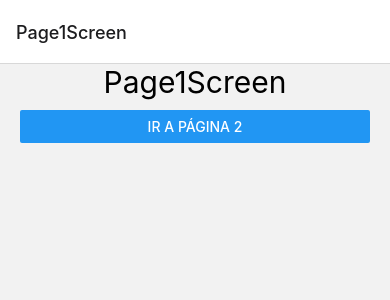
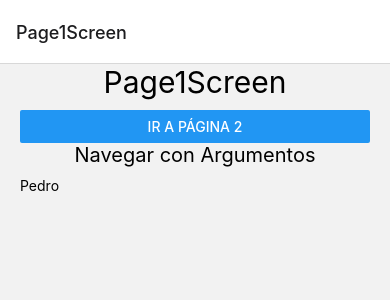
Before and after one commit to Newflaree/react-native_navigationApp, a React Native app: screen /Page1Screen in a window 390 px wide. Shown: the top 300 px of the page. Built offline with nearby package versions, Linux system fonts and the light colour scheme.

Commit message:
Enviar argumentos entre pantallas

```diff
--- a/src/navigation/StackNavigator.jsx
+++ b/src/navigation/StackNavigator.jsx
@@ -4,7 +4,8 @@ import { createStackNavigator } from '@react-navigation/stack';
 import {
   Page1Screen,
   Page2Screen,
-  Page3Screen
+  Page3Screen,
+  UserScreen
 } from '../screens';
 
 
@@ -34,6 +35,9 @@ export const StackNavigator = () => {
           title: '3ra Page'
         }}
       />
+
+
+      <Stack.Screen name='UserScreen' component={ UserScreen } />
     </Stack.Navigator>
   );
 }
--- a/src/screens/Page1Screen.jsx
+++ b/src/screens/Page1Screen.jsx
@@ -1,4 +1,4 @@
-import { Button,View, Text } from 'react-native';
+import { TouchableOpacity, Button,View, Text } from 'react-native';
 import { styles } from '../theme';
 
 
@@ -12,6 +12,18 @@ export const Page1Screen = ({ navigation }) => {
         title='Ir a Página 2'
         onPress={ () => navigation.navigate( 'Page2Screen' ) }
       />
+
+
+      <Text style={ styles.subTitle }>Navegar con Argumentos</Text>
+
+      <TouchableOpacity
+        onPress={ () => navigation.navigate( 'UserScreen', {
+          id: 1,
+          name: 'Pedro'
+        })}
+      >
+        <Text>Pedro</Text>
+      </TouchableOpacity>
     </View>
   );
 }
--- /dev/null
+++ b/src/screens/UserScreen.jsx
@@ -0,0 +1,24 @@
+import {useEffect} from 'react';
+import { View, Text } from 'react-native';
+import {styles} from '../theme';
+
+
+export const UserScreen = ({ route, navigation }) => {
+  const params = route.params;
+
+  useEffect( () => {
+    navigation.setOptions({
+      title: params.name
+    });
+  }, [] )
+
+  return (
+    <View style={ styles.globalMargin }>
+      <Text>
+        {
+          JSON.stringify( params, null, 2 )
+        }
+      </Text>
+    </View>
+  );
+}
--- a/src/screens/index.js
+++ b/src/screens/index.js
@@ -1,3 +1,4 @@
 export * from './Page1Screen';
 export * from './Page2Screen';
 export * from './Page3Screen';
+export * from './UserScreen';
--- a/src/theme/AppTheme.jsx
+++ b/src/theme/AppTheme.jsx
@@ -9,5 +9,10 @@ export const styles = StyleSheet.create({
     textAlign: 'center',
     fontSize: 30,
     marginBottom: 10
+  },
+  subTitle: {
+    textAlign: 'center',
+    fontSize: 20,
+    marginBottom: 10
   }
 });
```
